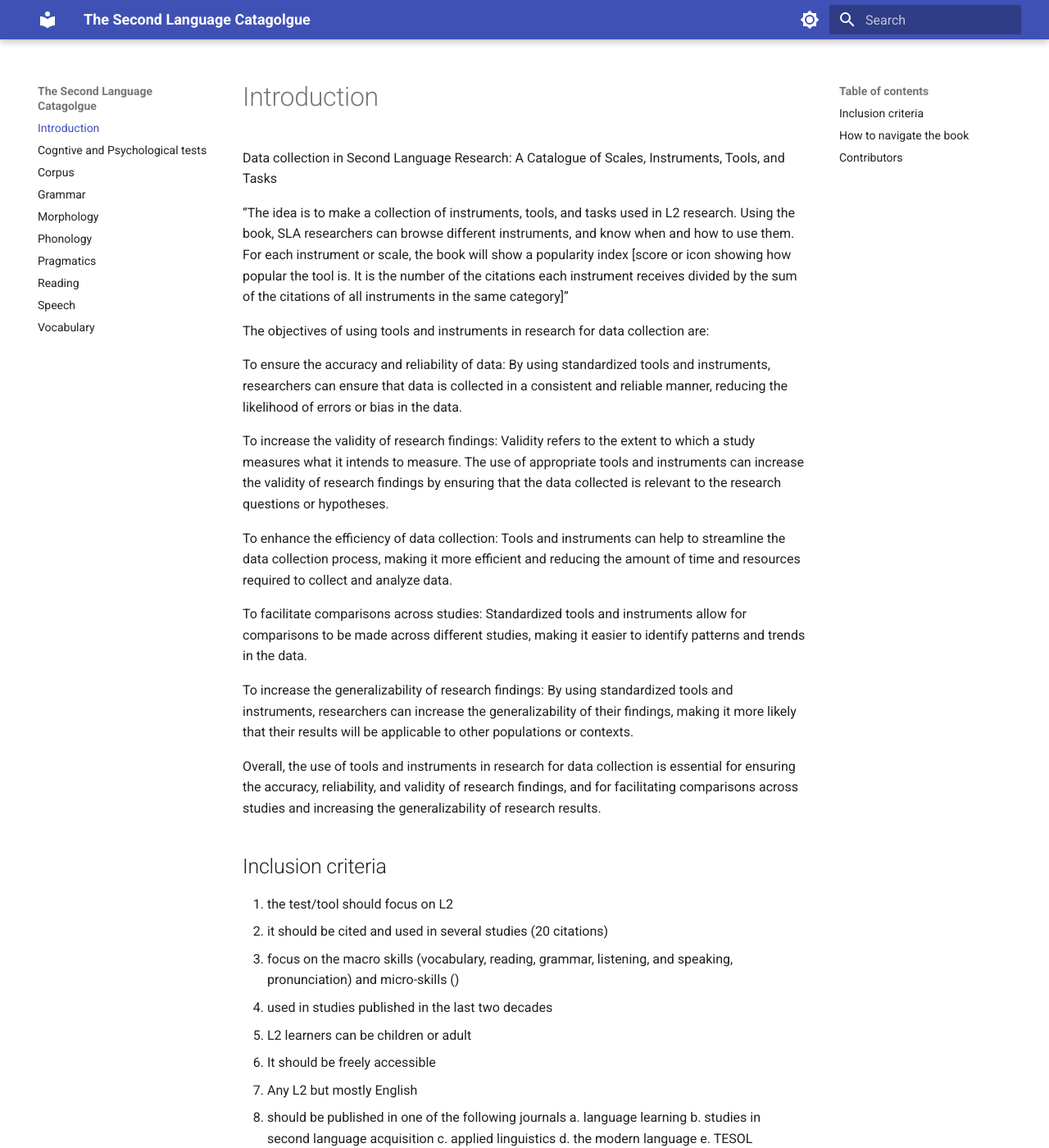
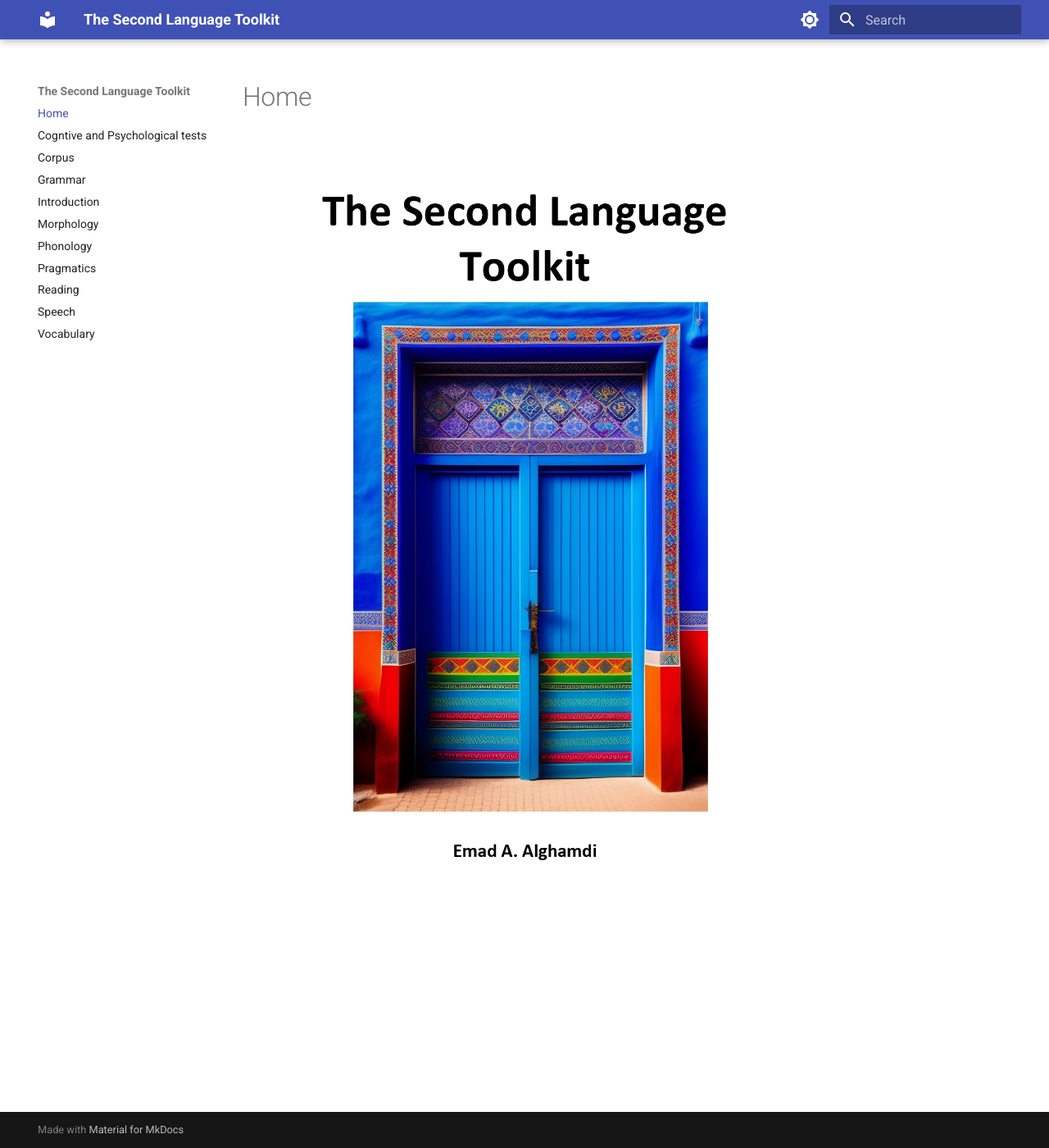
Before and after one commit to ailla-lab/tools-book, an MkDocs documentation site: the page built from docs/index.md, in a window 1280 px wide and 1400 px high. Shown: the whole window at 82% size. Built offline with MkDocs 1.6.1 and Material for MkDocs 9.7.7, drawn with Linux system fonts in a browser that asks for light colours; some of the changed text lies outside the part shown.

Commit message:
added cover and updated some entries

```diff
--- a/docs/index.md
+++ b/docs/index.md
@@ -1,41 +1 @@
-# Introduction
-
-<!-- ![Alt Text](Hotpot-2.png) -->
-
-Data collection in Second Language Research: A Catalogue of Scales, Instruments, Tools, and Tasks
-
-“The idea is to make a collection of instruments, tools, and tasks used in L2 research. Using the book, SLA researchers can browse different instruments, and know when and how to use them. For each instrument or scale, the book will show a popularity index [score or icon showing how popular the tool is. It is the number of the citations each instrument receives divided by the sum of the citations of all instruments in the same category]”
-
-The objectives of using tools and instruments in research for data collection are:
-
-To ensure the accuracy and reliability of data: By using standardized tools and instruments, researchers can ensure that data is collected in a consistent and reliable manner, reducing the likelihood of errors or bias in the data.
-
-To increase the validity of research findings: Validity refers to the extent to which a study measures what it intends to measure. The use of appropriate tools and instruments can increase the validity of research findings by ensuring that the data collected is relevant to the research questions or hypotheses.
-
-To enhance the efficiency of data collection: Tools and instruments can help to streamline the data collection process, making it more efficient and reducing the amount of time and resources required to collect and analyze data.
-
-To facilitate comparisons across studies: Standardized tools and instruments allow for comparisons to be made across different studies, making it easier to identify patterns and trends in the data.
-
-To increase the generalizability of research findings: By using standardized tools and instruments, researchers can increase the generalizability of their findings, making it more likely that their results will be applicable to other populations or contexts.
-
-Overall, the use of tools and instruments in research for data collection is essential for ensuring the accuracy, reliability, and validity of research findings, and for facilitating comparisons across studies and increasing the generalizability of research results.
-
-## Inclusion criteria
-
-1. the test/tool should focus on L2
-2. it should be cited and used in several studies (20 citations)
-3. focus on the macro skills (vocabulary, reading, grammar, listening, and speaking, pronunciation) and micro-skills ()
-4. used in studies published in the last two decades
-5. L2 learners can be children or adult
-6. It should be freely accessible
-7. Any L2 but mostly English
-8. should be published in one of the following journals
-   a. language learning
-   b. studies in second language acquisition
-   c. applied linguistics
-   d. the modern language
-   e. TESOL Quarterly
-
-## How to navigate the book
-
-## Contributors
+![Alt Text](cover.jpg)
--- a/docs/note.txt
+++ b/docs/note.txt
@@ -1,3 +1,4 @@
 for customization read this
 
 https://squidfunk.github.io/mkdocs-material/customization/
+https://www.codeinsideout.com/blog/site-setup/create-site-project/
--- a/mkdocs.yml
+++ b/mkdocs.yml
@@ -1,4 +1,7 @@
-site_name: The Second Language Catagolgue
+site_name: The Second Language Toolkit
+markdown_extensions:
+  - attr_list
+  - md_in_html
 
 theme:
   name: material
```
Also changed, not shown: docs/local_index.md (added, +41 -0 lines), docs/phnology.md (+3 -1 lines), docs/Hotpot-2.png (deleted), docs/cover.jpg (added).
